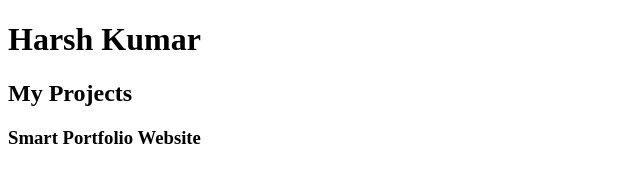
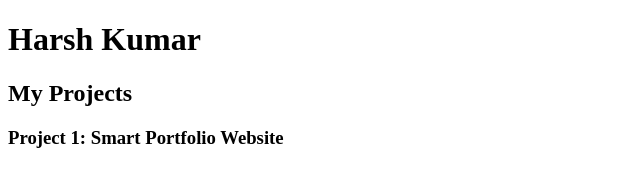
Before and after one commit to Harshkumar040/Harshkumar040.github.io, a plain HTML site: page index.html in a window 1280 px wide. Shown: the whole page, without its empty margins (0-640 px from the left). Drawn offline with Linux system fonts and the light colour scheme.

Commit message:
Updated index.html with new content

```diff
--- a/index.html
+++ b/index.html
@@ -8,6 +8,6 @@
 <body>
     <h1>Harsh Kumar</h1>
     <h2>My Projects</h2>
-    <h3>Smart Portfolio Website</h3>
+    <h3>Project 1: Smart Portfolio Website</h3>
 </body>
 </html>
```
